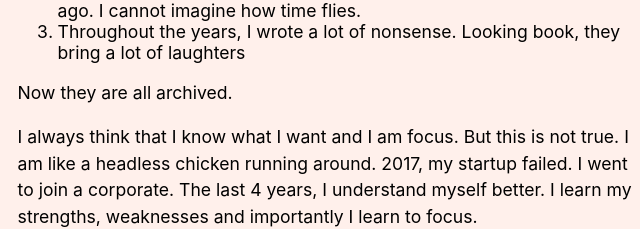
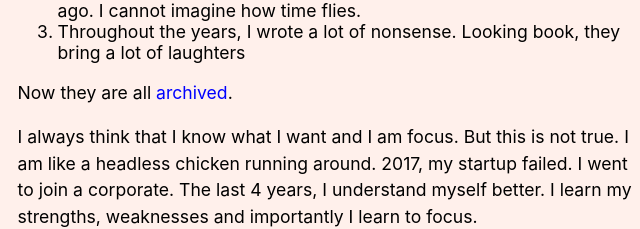
Before and after one commit to bosslee/This-is-Bosslee, an Eleventy site: page pages/about.md in a window 1280 px wide. Shown: the part 518-747 px from the top of the page, 0-640 px from the left. Built offline with nearby package versions, Linux system fonts and the light colour scheme; Eleventy itself is replaced by a stand-in of ours; files that its build step writes are made by us from their sources; what eleventy-plugin-youtube-embed would draw is missing.

Commit message:
Update about.md
Add link to archive posts

```diff
--- a/pages/about.md
+++ b/pages/about.md
@@ -19,7 +19,7 @@ Starting everything fresh and leaving the old baggage behind.
 2. The first post "How to blog" was created on 2006-10-03. 14 years ago. I cannot imagine how time flies.
 3. Throughout the years, I wrote a lot of nonsense. Looking book, they bring a lot of laughters
 
-Now they are all archived.
+Now they are all [archived](leetucksing.Wordpress.com).
 
 I always think that I know what I want and I am focus. But this is not true. I am like a headless chicken running around. 2017, my startup failed. I went to join a corporate. The last 4 years, I understand myself better. I learn my strengths, weaknesses and importantly I learn to focus.
 
```
